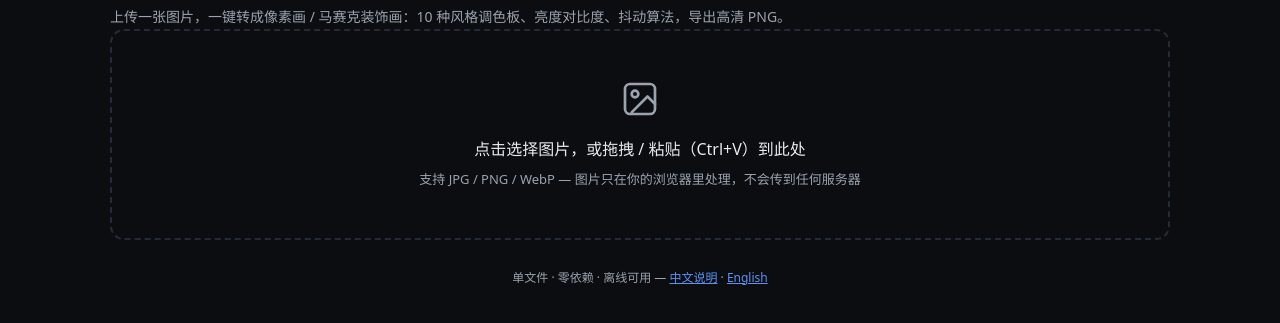
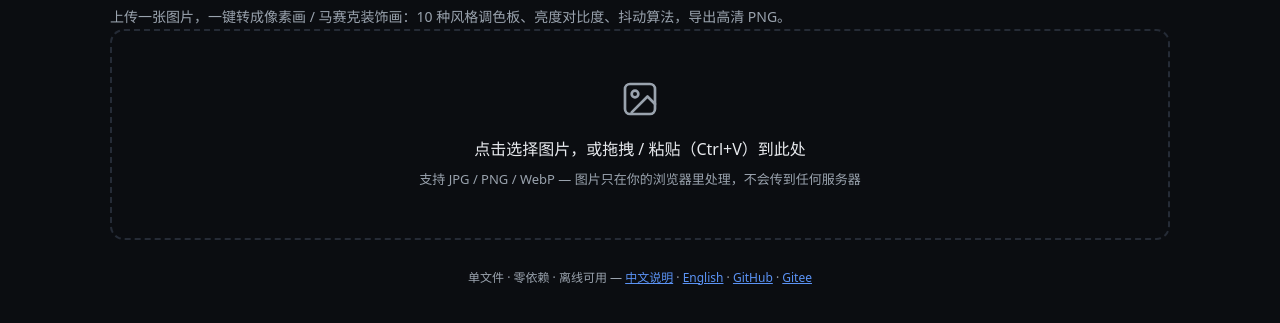
Before and after one commit to bushimashen/pixel-art-generator, a plain HTML site: page index.html in a window 1280 px wide. Shown: the part 71-394 px from the top of the page. Drawn offline with Linux system fonts and the light colour scheme.

Commit message:
docs(readme): 英文 README 全量重写 + 仓库链接与线上试用入口

```diff
--- a/index.html
+++ b/index.html
@@ -157,7 +157,7 @@
     </section>
   </div>
 
-  <footer>单文件 · 零依赖 · 离线可用 — <a href="README.zh-CN.md">中文说明</a> · <a href="README.md">English</a></footer>
+  <footer>单文件 · 零依赖 · 离线可用 — <a href="README.zh-CN.md">中文说明</a> · <a href="README.md">English</a> · <a href="https://github.com/bushimashen/pixel-art-generator" target="_blank" rel="noopener">GitHub</a> · <a href="https://gitee.com/codegoder/pixel-art-generator" target="_blank" rel="noopener">Gitee</a></footer>
 </div>
 
 <script>
```
Also changed, not shown: 1 other file.
